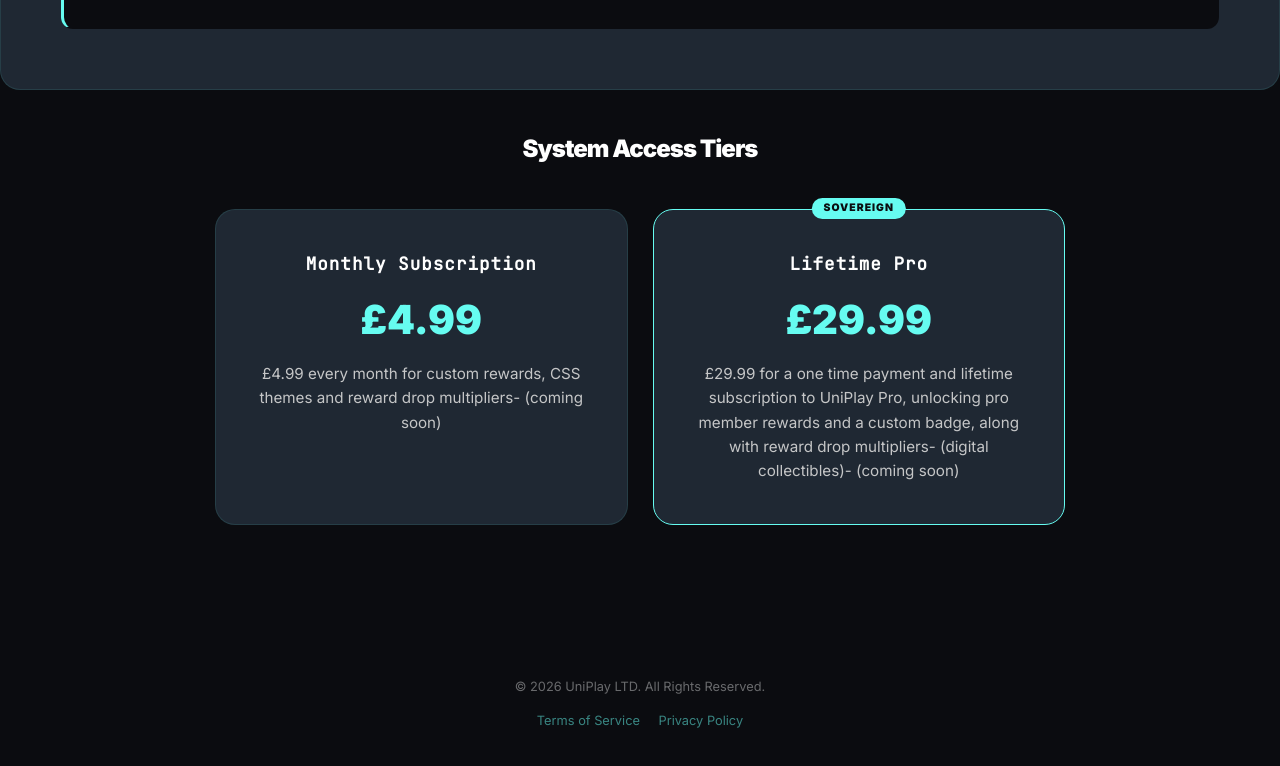
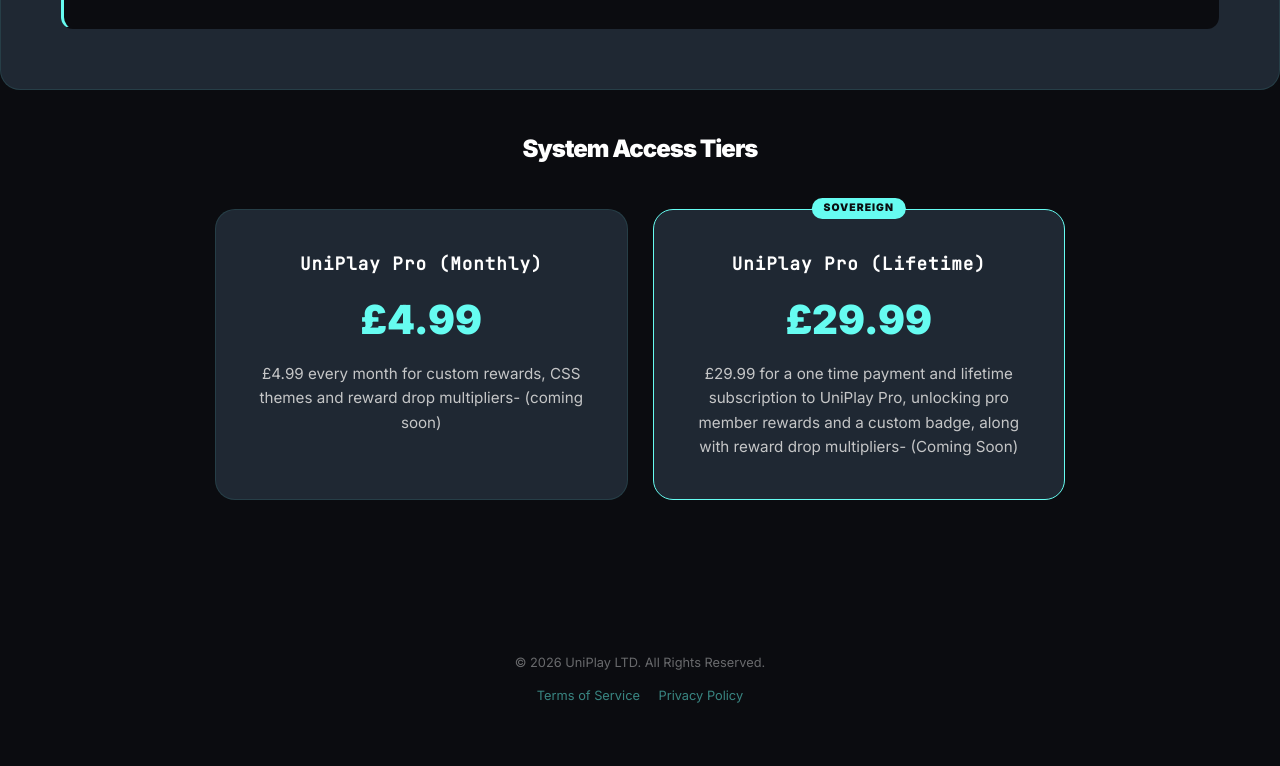
Before and after one commit to Ia-Irfan00/uniplay-web, a plain HTML site: page index.html in a window 1280 px wide. Shown: the part 1100-1866 px from the top of the page. Drawn offline with Linux system fonts and the light colour scheme.

Commit message:
Pricing card match

```diff
--- a/index.html
+++ b/index.html
@@ -118,7 +118,7 @@
 
     <div class="pricing-grid">
         <div class="price-card">
-            <h3 style="color: var(--white); margin: 0; font-family: 'JetBrains Mono', monospace; letter-spacing: 1px; font-size: 1.1rem;">Monthly Subscription</h3>
+            <h3 style="color: var(--white); margin: 0; font-family: 'JetBrains Mono', monospace; letter-spacing: 1px; font-size: 1.1rem;">UniPlay Pro (Monthly)</h3>
             <div class="price-amount">£4.99</div>
             <p style="margin: 0; font-size: 0.95rem; line-height: 1.6; color: var(--text);">
                 £4.99 every month for custom rewards, CSS themes and reward drop multipliers- (coming soon)
@@ -128,10 +128,10 @@
         <div class="price-card" style="border-color: var(--accent); position: relative;">
             <div style="position: absolute; top: -12px; left: 50%; transform: translateX(-50%); background: var(--accent); color: var(--bg); padding: 2px 12px; border-radius: 20px; font-size: 0.65rem; font-weight: 900; letter-spacing: 1px;">SOVEREIGN</div>
 
-            <h3 style="color: var(--white); margin: 0; font-family: 'JetBrains Mono', monospace; letter-spacing: 1px; font-size: 1.1rem;">Lifetime Pro</h3>
+            <h3 style="color: var(--white); margin: 0; font-family: 'JetBrains Mono', monospace; letter-spacing: 1px; font-size: 1.1rem;">UniPlay Pro (Lifetime)</h3>
             <div class="price-amount">£29.99</div>
             <p style="margin: 0; font-size: 0.95rem; line-height: 1.6; color: var(--text);">
-                £29.99 for a one time payment and lifetime subscription to UniPlay Pro, unlocking pro member rewards and a custom badge, along with reward drop multipliers- (digital collectibles)- (coming soon)
+                £29.99 for a one time payment and lifetime subscription to UniPlay Pro, unlocking pro member rewards and a custom badge, along with reward drop multipliers- (Coming Soon)
             </p>
         </div>
     </div>
```
